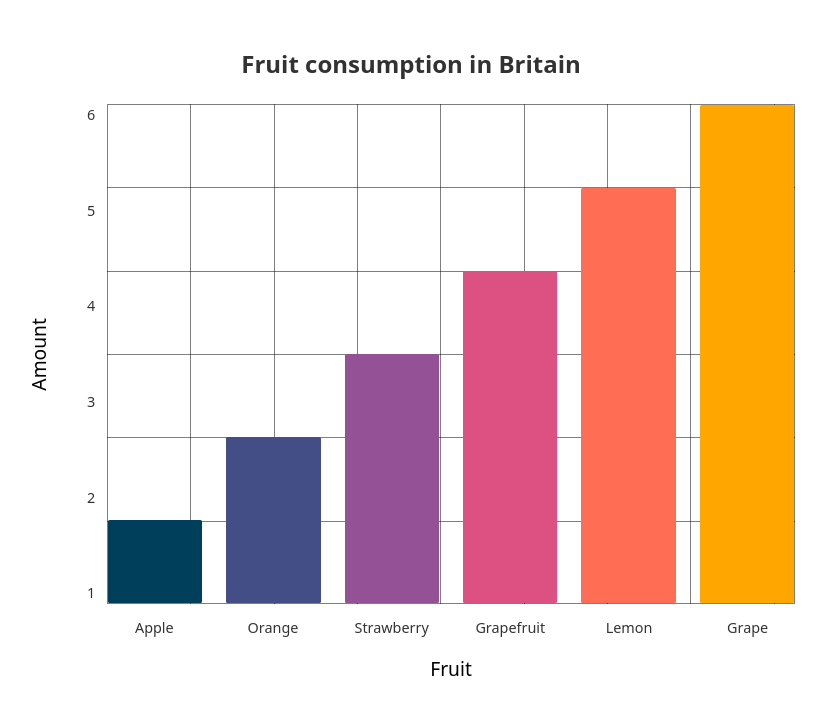
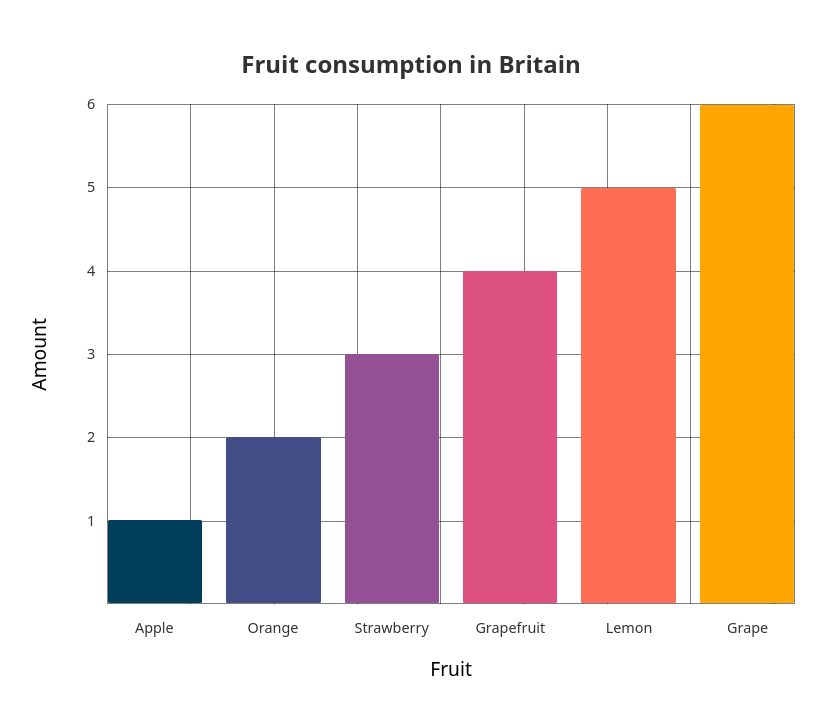
Before and after one commit to louis-young/react-charts, a React (Create React App) app: page / in a window 1280 px wide. Shown: the top 714 px of the page, without its empty margins (21-847 px from the left). Built offline with nearby package versions, Linux system fonts and the light colour scheme.

Commit message:
Improve y axis labels

```diff
--- a/src/components/BarChart/index.tsx
+++ b/src/components/BarChart/index.tsx
@@ -56,9 +56,9 @@ export const BarChart = ({ series }: BarChartProps) => {
             gridRowEnd: 2,
             gridColumnStart: 2,
             gridColumnEnd: 3,
-            display: "flex",
-            flexDirection: "column",
-            justifyContent: "space-between",
+            display: "grid",
+            gridTemplateRows: `repeat(${series.length}, 1fr)`,
+            alignItems: "flex-start",
           }}
         >
           {axisLabels.y.reverse().map((label) => {
@@ -69,6 +69,7 @@ export const BarChart = ({ series }: BarChartProps) => {
                   textAlign: "center",
                   fontSize: ".9rem",
                   opacity: 0.8,
+                  transform: "translateY(-50%)",
                 }}
               >
                 {label}
```
